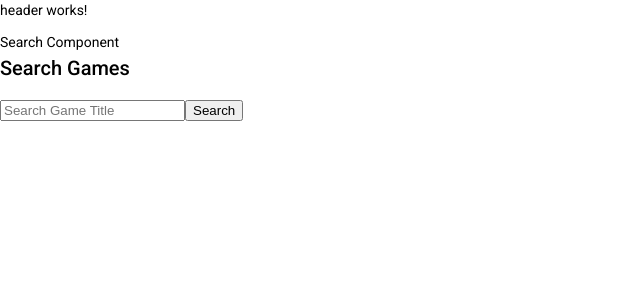
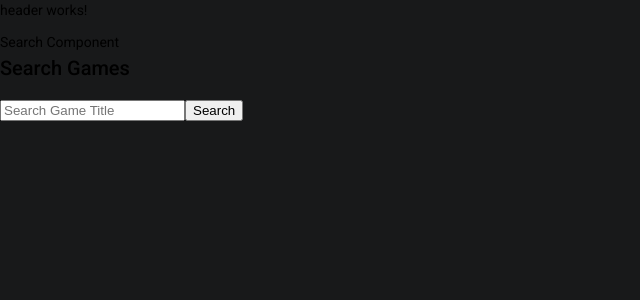
Before and after one commit to Kieran815/vg-registry, an Angular app: page /search in a window 1280 px wide. Shown: the top 300 px of the page, without its empty margins (0-640 px from the left). Built offline with nearby package versions, Linux system fonts and the light colour scheme.

Commit message:
added styles to search.css, saving before starting back end

```diff
--- a/src/app/app.component.css
+++ b/src/app/app.component.css
@@ -0,0 +1,3 @@
+html {
+  background: #18191A;
+}
--- a/src/app/search/search.component.css
+++ b/src/app/search/search.component.css
@@ -0,0 +1,3 @@
+mat-card {
+  margin: 20px;
+}
--- a/src/app/search/search.component.html
+++ b/src/app/search/search.component.html
@@ -13,16 +13,19 @@
       {{i}}:
       <mat-card-title-group>
         <mat-card-title>{{game.name}}</mat-card-title>
-        <mat-card-subtitle *ngIf="game.esrb_rating != null">{{game.esrb_rating.name}}</mat-card-subtitle>
+        <mat-card-subtitle *ngIf="game.esrb_rating != undefined">{{game.esrb_rating.name}}</mat-card-subtitle>
         <mat-card-subtitle>{{game.genre}}</mat-card-subtitle>
+        <mat-card-subtitle *ngIf="game.genres.length > 0">
+          <b>Genres: </b>
+          <span *ngFor="let genre of game.genres">
+            {{genre.name}}
+          </span>
+        </mat-card-subtitle>
         <img mat-card-xl-image src={{game.short_screenshots[0].image}} >
       </mat-card-title-group>
       <mat-card-content>
         <p>
-          <b>Genres: </b>
-          <span *ngFor="let genre of game.genres">
-            {{genre.name}}
-          </span>
+
         </p>
       </mat-card-content>
     </mat-card>
--- a/src/app/search/search.component.ts
+++ b/src/app/search/search.component.ts
@@ -18,7 +18,7 @@ export class SearchComponent implements OnInit {
   findGame(gameTitle: string) {
     console.log(`Searching For ${gameTitle}`);
     this.http
-      .get(`https://api.rawg.io/api/games?key=<API_KEY_HERE>&search=${gameTitle}`)
+      .get(`https://api.rawg.io/api/games?key=aa7e732482ae43419435e2e3e6a960a7&search=${gameTitle}`)
       .subscribe((response) => {
         this.titleSearchResults = response;
         console.log(this.titleSearchResults)
--- a/src/styles.css
+++ b/src/styles.css
@@ -1,4 +1,11 @@
 /* You can add global styles to this file, and also import other style files */
 
-html, body { height: 100%; }
-body { margin: 0; font-family: Roboto, "Helvetica Neue", sans-serif; }
+html, body {
+  height: 100%;
+}
+
+body {
+  background: #18191a;
+  margin: 0;
+  font-family: Roboto, "Helvetica Neue", sans-serif;
+}
```
